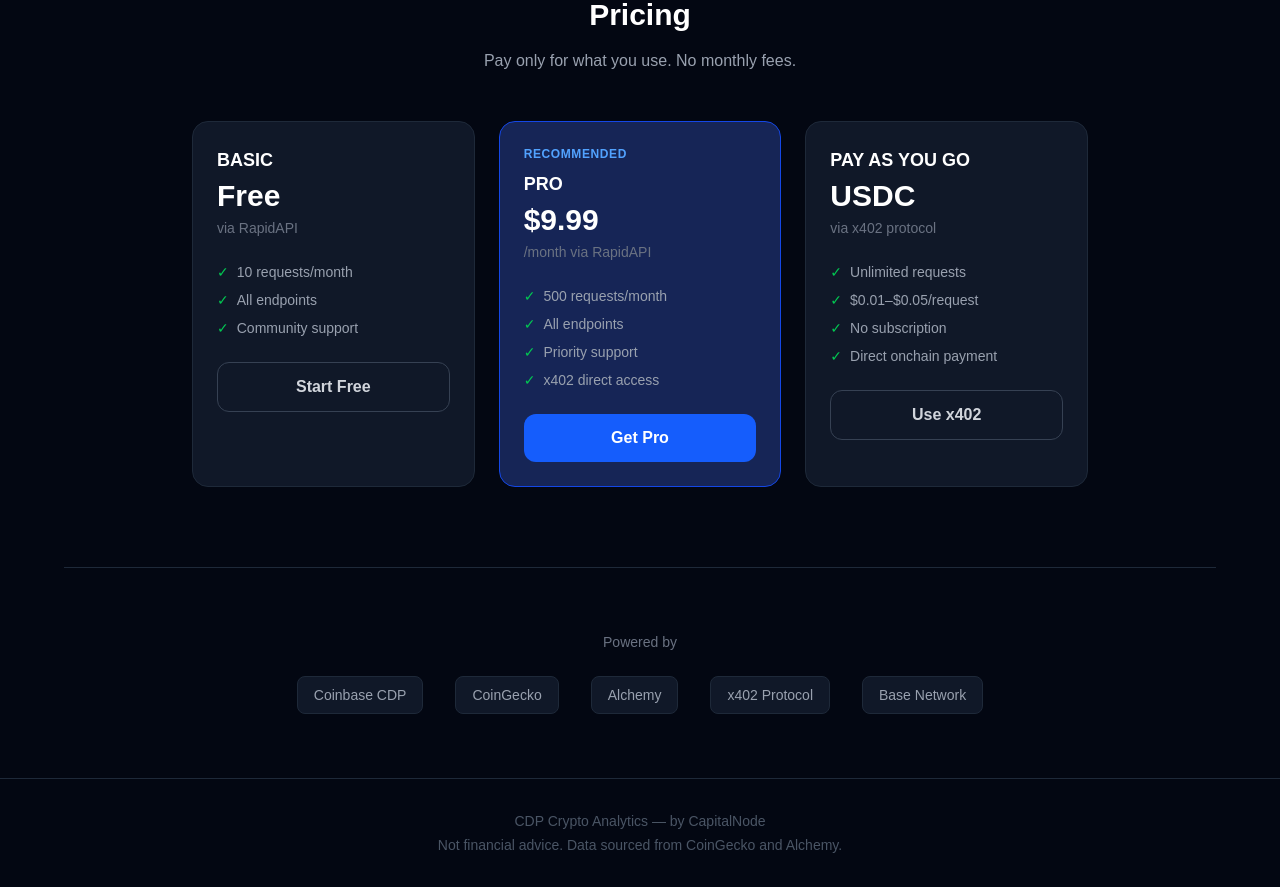
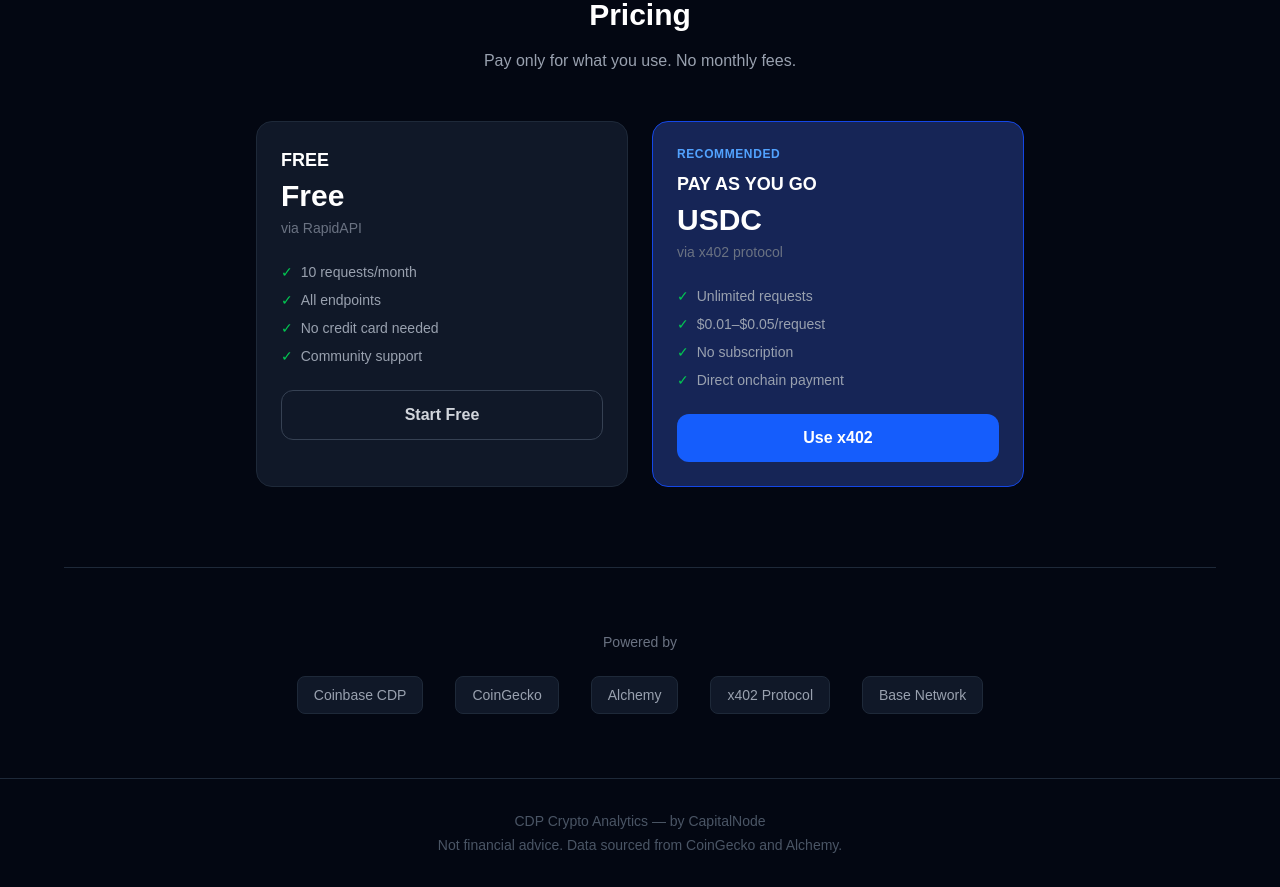
Before and after one commit to nodecapitalnext/cdp-analytics-landing, a Next.js app: page / in a window 1280 px wide. Shown: the part 2120-3007 px from the top of the page. Built offline with nearby package versions, Linux system fonts and the light colour scheme.

Commit message:
fix: remove PRO plan from pricing, only Free + Pay As You Go

```diff
--- a/app/page.tsx
+++ b/app/page.tsx
@@ -159,11 +159,10 @@
         <h2 className="text-3xl font-bold text-center mb-4">Pricing</h2>
         <p className="text-gray-400 text-center mb-12">Pay only for what you use. No monthly fees.</p>
 
-        <div className="grid md:grid-cols-3 gap-6 max-w-4xl mx-auto">
+        <div className="grid md:grid-cols-2 gap-6 max-w-3xl mx-auto">
           {[
-            { name: "BASIC", price: "Free", sub: "via RapidAPI", features: ["10 requests/month", "All endpoints", "Community support"], cta: "Start Free", highlight: false },
-            { name: "PRO", price: "$9.99", sub: "/month via RapidAPI", features: ["500 requests/month", "All endpoints", "Priority support", "x402 direct access"], cta: "Get Pro", highlight: true },
-            { name: "PAY AS YOU GO", price: "USDC", sub: "via x402 protocol", features: ["Unlimited requests", "$0.01–$0.05/request", "No subscription", "Direct onchain payment"], cta: "Use x402", highlight: false },
+            { name: "FREE", price: "Free", sub: "via RapidAPI", features: ["10 requests/month", "All endpoints", "No credit card needed", "Community support"], cta: "Start Free", highlight: false },
+            { name: "PAY AS YOU GO", price: "USDC", sub: "via x402 protocol", features: ["Unlimited requests", "$0.01–$0.05/request", "No subscription", "Direct onchain payment"], cta: "Use x402", highlight: true },
           ].map((plan) => (
             <div
               key={plan.name}
```
Also changed, not shown: 2 other files (tests, documents, lock files or other folders).
